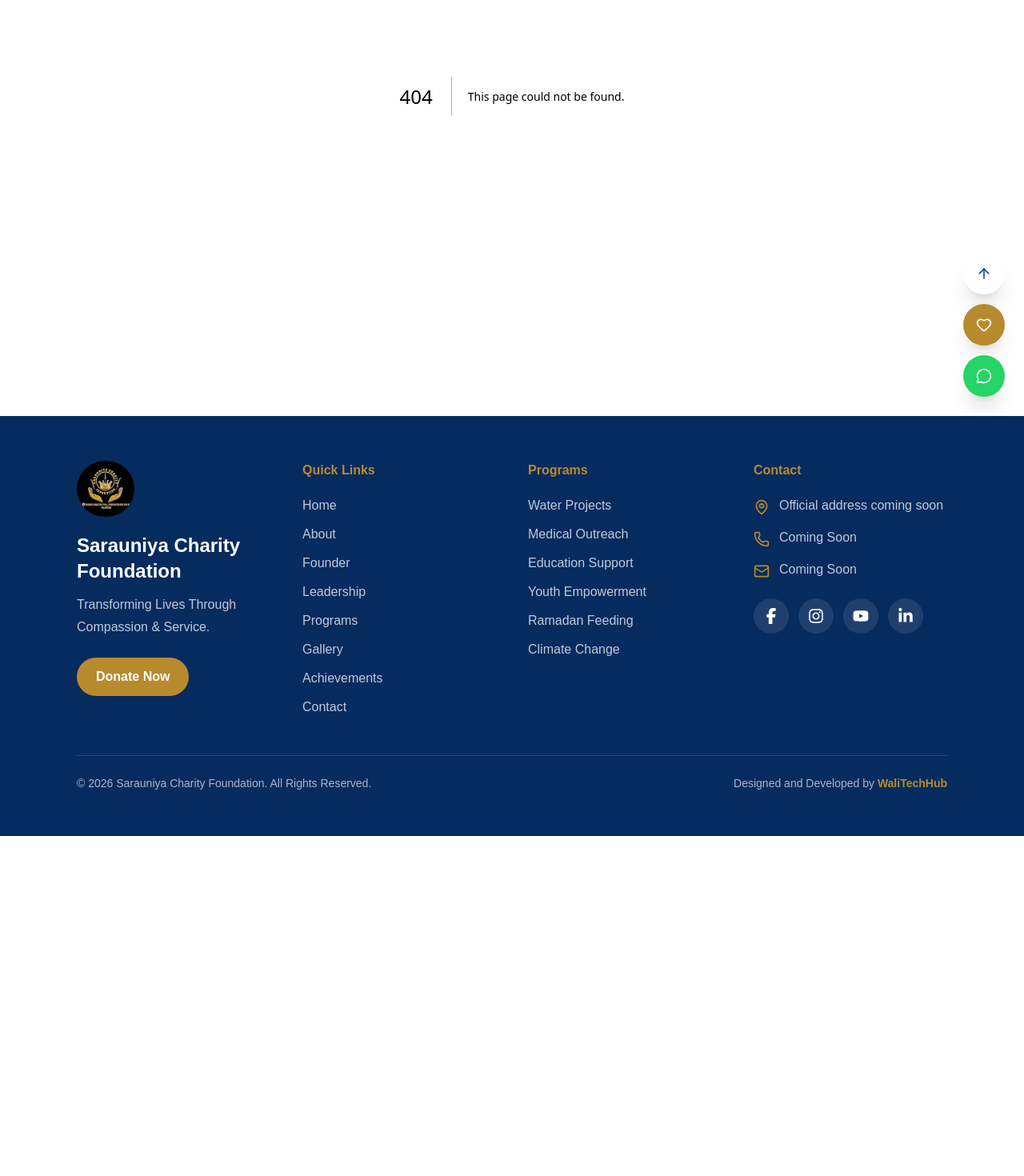
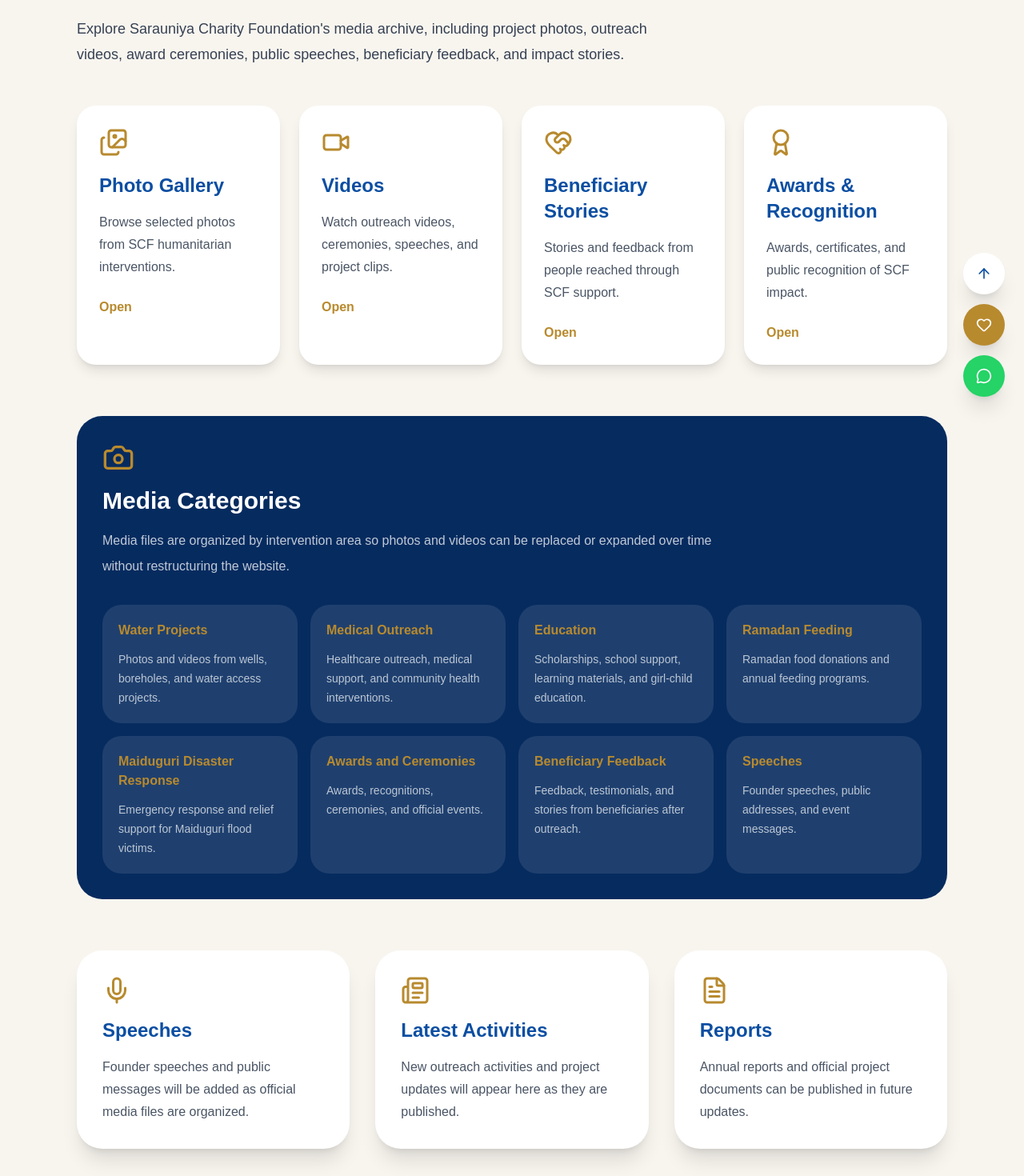
Before and after one commit to YUSUFUMARWALI/sarauniya-foundation, a Next.js app: page /media in a window 1280 px wide. Before the commit this address had no page. Shown: the part 280-1750 px from the top of the page at 80% size. Before the commit the page ends 1325 px from the top, so only its background shows below. Built offline with nearby package versions, Linux system fonts and the light colour scheme.

Commit message:
Add media centre landing page

```diff
--- /dev/null
+++ b/app/media/page.tsx
@@ -0,0 +1,155 @@
+import Link from "next/link";
+import {
+  Camera,
+  Video,
+  Mic,
+  HeartHandshake,
+  Newspaper,
+  Award,
+  Images,
+  FileText,
+} from "lucide-react";
+import { mediaCategories } from "@/data/media";
+
+const highlights = [
+  {
+    title: "Photo Gallery",
+    description: "Browse selected photos from SCF humanitarian interventions.",
+    href: "/gallery",
+    icon: Images,
+  },
+  {
+    title: "Videos",
+    description: "Watch outreach videos, ceremonies, speeches, and project clips.",
+    href: "/videos",
+    icon: Video,
+  },
+  {
+    title: "Beneficiary Stories",
+    description: "Stories and feedback from people reached through SCF support.",
+    href: "/impact-stories",
+    icon: HeartHandshake,
+  },
+  {
+    title: "Awards & Recognition",
+    description: "Awards, certificates, and public recognition of SCF impact.",
+    href: "/awards",
+    icon: Award,
+  },
+];
+
+export default function MediaPage() {
+  return (
+    <main className="min-h-screen bg-[#f8f5ef] px-6 py-12 text-[#062B5F] md:px-16 lg:px-24">
+      <div className="mx-auto max-w-7xl">
+        <Link href="/" className="font-semibold text-[#0B4EA2]">
+          Back to Home
+        </Link>
+
+        <p className="mt-12 text-sm font-semibold uppercase tracking-[0.3em] text-[#B88A2E]">
+          Media Centre
+        </p>
+
+        <h1 className="mt-4 text-4xl font-bold md:text-6xl">
+          Stories, Photos, Videos and Impact Records
+        </h1>
+
+        <p className="mt-6 max-w-3xl text-lg leading-8 text-gray-700">
+          Explore Sarauniya Charity Foundation&apos;s media archive, including
+          project photos, outreach videos, award ceremonies, public speeches,
+          beneficiary feedback, and impact stories.
+        </p>
+
+        <section className="mt-12 grid gap-6 md:grid-cols-2 xl:grid-cols-4">
+          {highlights.map(({ title, description, href, icon: Icon }) => (
+            <Link
+              key={title}
+              href={href}
+              className="rounded-3xl bg-white p-7 shadow-lg transition hover:-translate-y-1 hover:shadow-2xl"
+            >
+              <Icon className="h-9 w-9 text-[#B88A2E]" />
+
+              <h2 className="mt-5 text-2xl font-bold text-[#0B4EA2]">
+                {title}
+              </h2>
+
+              <p className="mt-4 leading-7 text-gray-600">
+                {description}
+              </p>
+
+              <span className="mt-6 inline-block font-semibold text-[#B88A2E]">
+                Open
+              </span>
+            </Link>
+          ))}
+        </section>
+
+        <section className="mt-16 rounded-[2rem] bg-[#062B5F] p-8 text-white">
+          <Camera className="h-10 w-10 text-[#B88A2E]" />
+
+          <h2 className="mt-4 text-3xl font-bold">
+            Media Categories
+          </h2>
+
+          <p className="mt-4 max-w-3xl leading-8 text-white/75">
+            Media files are organized by intervention area so photos and videos
+            can be replaced or expanded over time without restructuring the
+            website.
+          </p>
+
+          <div className="mt-8 grid gap-4 md:grid-cols-2 xl:grid-cols-4">
+            {mediaCategories.map((item) => (
+              <div
+                key={item.title}
+                className="rounded-3xl bg-white/10 p-5"
+              >
+                <h3 className="font-bold text-[#B88A2E]">
+                  {item.title}
+                </h3>
+
+                <p className="mt-3 text-sm leading-6 text-white/70">
+                  {item.description}
+                </p>
+              </div>
+            ))}
+          </div>
+        </section>
+
+        <section className="mt-16 grid gap-8 lg:grid-cols-3">
+          <div className="rounded-[2rem] bg-white p-8 shadow-xl">
+            <Mic className="h-9 w-9 text-[#B88A2E]" />
+            <h2 className="mt-4 text-2xl font-bold text-[#0B4EA2]">
+              Speeches
+            </h2>
+            <p className="mt-4 leading-7 text-gray-600">
+              Founder speeches and public messages will be added as official
+              media files are organized.
+            </p>
+          </div>
+
+          <div className="rounded-[2rem] bg-white p-8 shadow-xl">
+            <Newspaper className="h-9 w-9 text-[#B88A2E]" />
+            <h2 className="mt-4 text-2xl font-bold text-[#0B4EA2]">
+              Latest Activities
+            </h2>
+            <p className="mt-4 leading-7 text-gray-600">
+              New outreach activities and project updates will appear here as
+              they are published.
+            </p>
+          </div>
+
+          <div className="rounded-[2rem] bg-white p-8 shadow-xl">
+            <FileText className="h-9 w-9 text-[#B88A2E]" />
+            <h2 className="mt-4 text-2xl font-bold text-[#0B4EA2]">
+              Reports
+            </h2>
+            <p className="mt-4 leading-7 text-gray-600">
+              Annual reports and official project documents can be published in
+              future updates.
+            </p>
+          </div>
+        </section>
+      </div>
+    </main>
+  );
+}
--- /dev/null
+++ b/data/media.ts
@@ -0,0 +1,50 @@
+export const mediaCategories = [
+  {
+    title: "Water Projects",
+    description: "Photos and videos from wells, boreholes, and water access projects.",
+    imageFolder: "water-projects",
+    videoFolder: "water-projects",
+  },
+  {
+    title: "Medical Outreach",
+    description: "Healthcare outreach, medical support, and community health interventions.",
+    imageFolder: "medical-outreach",
+    videoFolder: "medical-outreach",
+  },
+  {
+    title: "Education",
+    description: "Scholarships, school support, learning materials, and girl-child education.",
+    imageFolder: "education",
+    videoFolder: "education",
+  },
+  {
+    title: "Ramadan Feeding",
+    description: "Ramadan food donations and annual feeding programs.",
+    imageFolder: "ramadan-feeding",
+    videoFolder: "ramadan-feeding",
+  },
+  {
+    title: "Maiduguri Disaster Response",
+    description: "Emergency response and relief support for Maiduguri flood victims.",
+    imageFolder: "maiduguri-disaster",
+    videoFolder: "maiduguri-disaster",
+  },
+  {
+    title: "Awards and Ceremonies",
+    description: "Awards, recognitions, ceremonies, and official events.",
+    imageFolder: "awards",
+    videoFolder: "ceremonies",
+  },
+  {
+    title: "Beneficiary Feedback",
+    description: "Feedback, testimonials, and stories from beneficiaries after outreach.",
+    imageFolder: "beneficiary-feedback",
+    videoFolder: "beneficiary-feedback",
+  },
+  {
+    title: "Speeches",
+    description: "Founder speeches, public addresses, and event messages.",
+    imageFolder: "events",
+    videoFolder: "speeches",
+  },
+];
```
